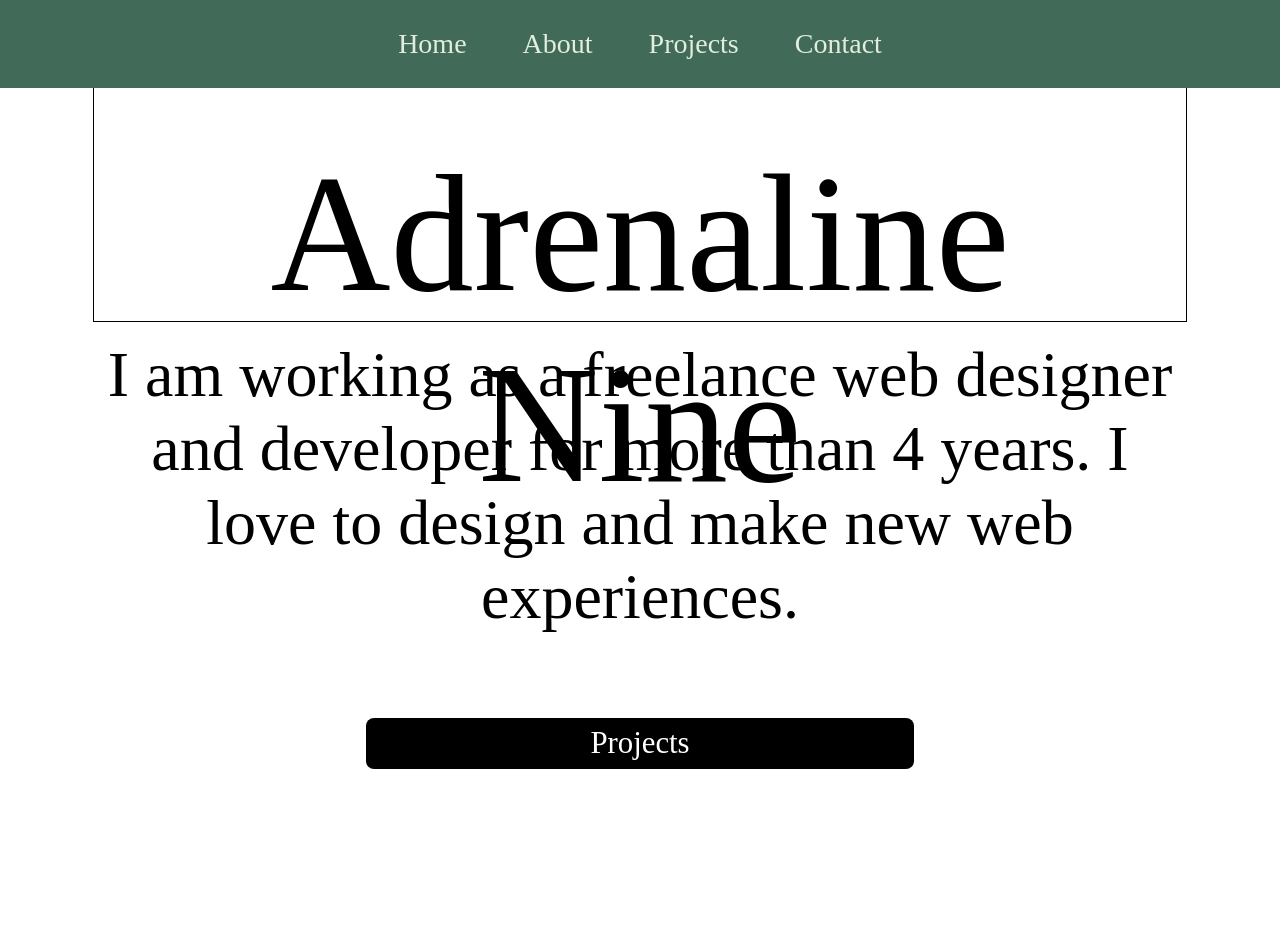
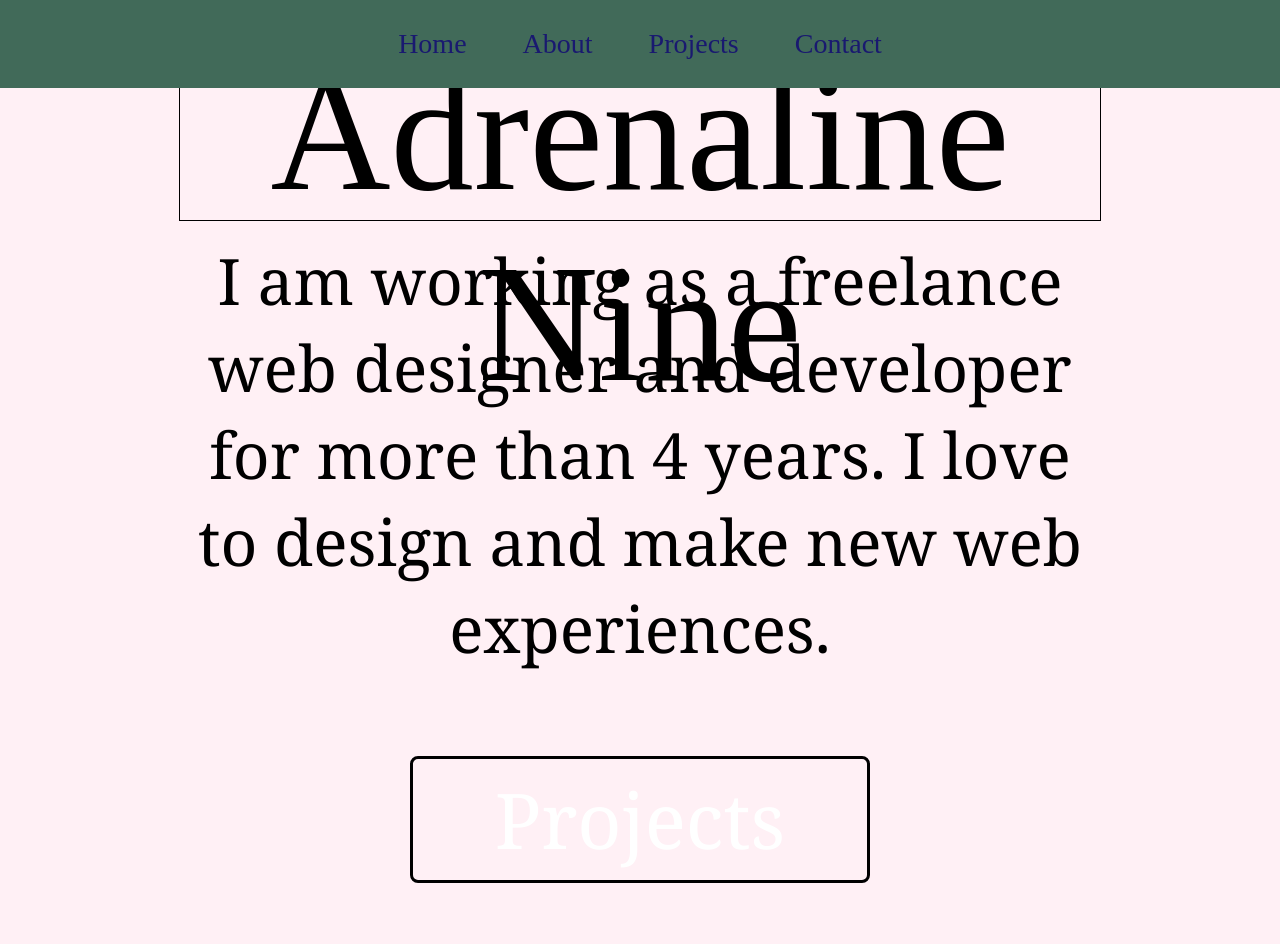
Before and after one commit to Adrenaline9/Personal-Portfolio, a Svelte app: page / in a window 1280 px wide. Shown: the top 944 px of the page. Built offline with nearby package versions, Linux system fonts and the light colour scheme.

Commit message:
4 files modified

```diff
--- a/src/components/Button.js
+++ b/src/components/Button.js
@@ -6,18 +6,12 @@ const ButtonStyle = styled.div`
   margin-top: 2rem;
   .button {
     font-size: 2.2rem;
-    background-color: ${(props) =>
-      props.outline ? 'transperant' : 'var(--gray-1)'};
+    background-color: var(--green-2);
     padding: 0.7em 2em;
-    border: 2px solid var(--gray-1);
+    border: 3px solid var(--black);
     border-radius: 8px;
     display: inline-block;
-    color: ${(props) => (props.outline ? 'var(--gary-1)' : 'black')};
-  }
-  @media only screen and (max-width: 768px) {
-    .button {
-      font-size: 1.8rem;
-    }
+    color: var(--white-2);
   }
 `;
 
--- a/src/components/HeroSection.js
+++ b/src/components/HeroSection.js
@@ -4,7 +4,7 @@ import Button from './Button';
 import '../style.css';
 
 const HeroStyles = styled.div`
-width: 95%;
+width: 80%;
 margin: auto;
 height: 100vh;
 
@@ -45,15 +45,15 @@ height: 100vh;
   }
   .hero__info {
     .info_text {
-      font-family: cursive;
+      font-family: Georgia, 'Times New Roman', Times, serif;
       display: inline-block;
       margin: 2vh auto;
     }
     .button {
       display: inline-block;
       width: 50%;
-      color: var(--white);
-      background-color: var(--black);
+      font-weight: 300;
+      font-size: 6vw;
       padding: 1vh;
       margin: 5vh auto;
     }
--- a/src/style.css
+++ b/src/style.css
@@ -8,6 +8,5 @@ p {
   font-family: cursive;
 }
 html, * {
-    font-family: cursive;
-
+    font-family: Georgia, 'Times New Roman', Times, serif;
 }
--- a/src/styles/GlobalStyle.js
+++ b/src/styles/GlobalStyle.js
@@ -8,16 +8,18 @@ const GlobalStyle = createGlobalStyle`
     box-sizing: border-box;
   }
   :root{
-    --lightgreen-bg: #e1eedd;
+    --lightgreen-bg: midnightblue;
     --green-1: #397754;
     --deep-green: #416a59;
-    --green-2: #363636;
-    --white : white;
+    --green-2: lavenderblush;
+
+    --white : gainsboro;
     --black: black;
+    --white-2: white;
   }
   html{
     font-size: 14px;
-    background-color: var(--white);
+    background-color: var(--green-2);
     color: var(--black);
     width: 100%;
   }
```
